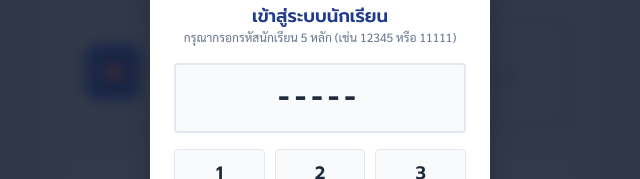
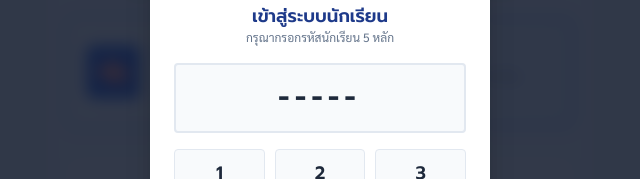
Before and after one commit to MingDevv/Smart-First-Aid-Box, a website: page student/index.html in a window 1280 px wide. Shown: the part 208-387 px from the top of the page, 320-960 px from the left. Drawn offline with Linux system fonts and the light colour scheme.

Commit message:
style: remove example numbers from student login modal subtitle

```diff
--- a/student/index.html
+++ b/student/index.html
@@ -246,7 +246,7 @@
         <div class="login-box animate-slide-up">
             <span style="font-size: 32px;">🪪</span>
             <h2 style="font-size: 18px; color: var(--primary); margin-top: 4px;">เข้าสู่ระบบนักเรียน</h2>
-            <p style="font-size: 12px; color: var(--text-muted);">กรุณากรอกรหัสนักเรียน 5 หลัก (เช่น 12345 หรือ 11111)</p>
+            <p style="font-size: 12px; color: var(--text-muted);">กรุณากรอกรหัสนักเรียน 5 หลัก</p>
 
             <div class="id-display" id="id-display-text">-----</div>
 
```
